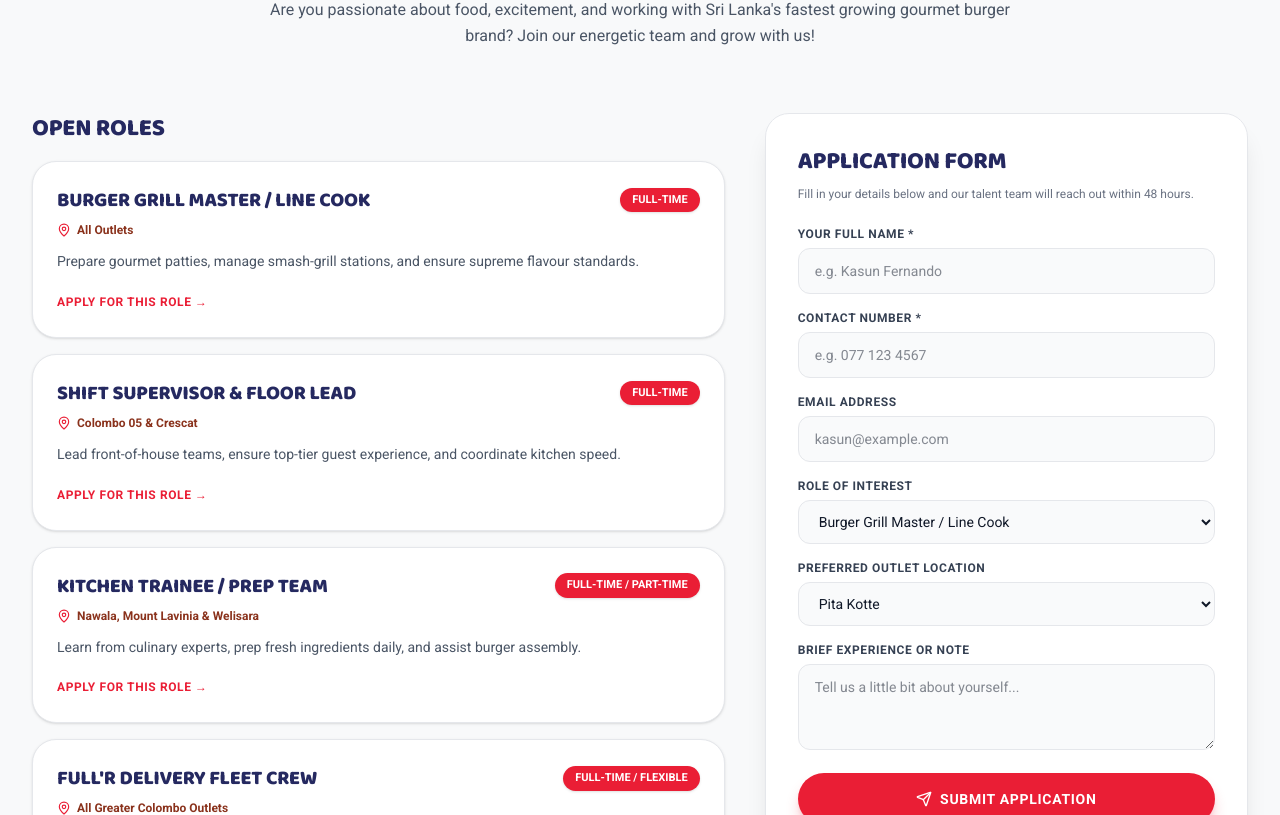
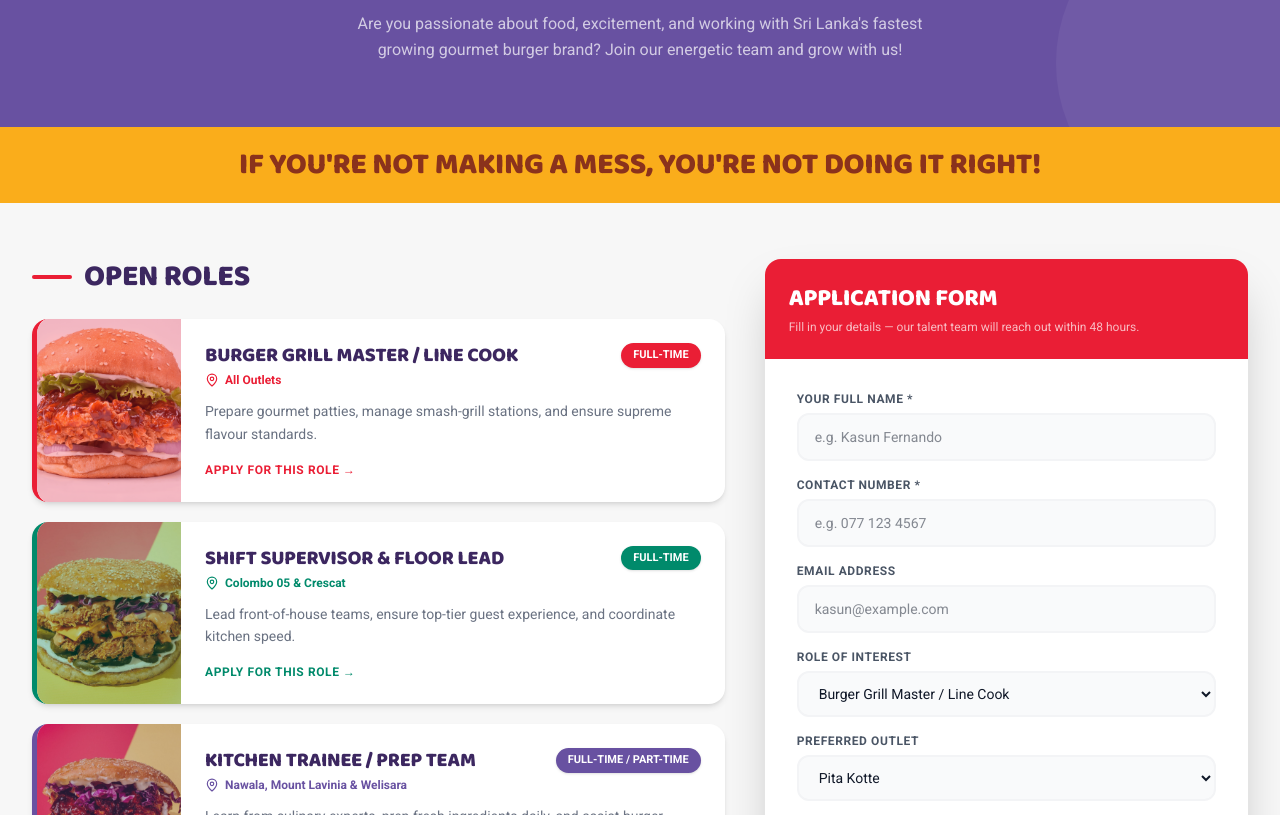
Before and after one commit to bees-arc/fullr, a Next.js app: page /careers in a window 1280 px wide. Shown: the part 345-1160 px from the top of the page. Built offline with nearby package versions, Linux system fonts and the light colour scheme.

Commit message:
feat: add careers page with job openings and application form

```diff
--- a/src/app/careers/page.tsx
+++ b/src/app/careers/page.tsx
@@ -1,7 +1,15 @@
 "use client";
 
 import React, { useState } from "react";
-import { Briefcase, Send, CheckCircle2, Phone, MapPin } from "lucide-react";
+import Image from "next/image";
+import { Send, CheckCircle2, MapPin } from "lucide-react";
+
+const ROLE_COLORS = [
+  { bg: "#EA1E35", light: "#fde8eb" },
+  { bg: "#008A6B", light: "#e0f5f0" },
+  { bg: "#6851A1", light: "#ede8f7" },
+  { bg: "#FAAD1B", light: "#fff8e1" },
+];
 
 export default function CareersPage() {
   const [submitted, setSubmitted] = useState(false);
@@ -20,24 +28,28 @@ export default function CareersPage() {
       type: "Full-Time",
       outlet: "All Outlets",
       desc: "Prepare gourmet patties, manage smash-grill stations, and ensure supreme flavour standards.",
+      image: "/assets/Dragon-Bait-banner.jpg",
     },
     {
       title: "Shift Supervisor & Floor Lead",
       type: "Full-Time",
       outlet: "Colombo 05 & Crescat",
       desc: "Lead front-of-house teams, ensure top-tier guest experience, and coordinate kitchen speed.",
+      image: "/assets/Gojira.jpg",
     },
     {
       title: "Kitchen Trainee / Prep Team",
       type: "Full-Time / Part-Time",
       outlet: "Nawala, Mount Lavinia & Welisara",
       desc: "Learn from culinary experts, prep fresh ingredients daily, and assist burger assembly.",
+      image: "/assets/Kong.jpg",
     },
     {
       title: "Full'r Delivery Fleet Crew",
       type: "Full-Time / Flexible",
       outlet: "All Greater Colombo Outlets",
       desc: "Fast, friendly delivery riders equipped to bring sizzling hot burgers straight to hungry foodies.",
+      image: "/assets/Loaded-Fries.jpg",
     },
   ];
 
@@ -47,183 +59,201 @@ export default function CareersPage() {
   };
 
   return (
-    <div className="pt-24 lg:pt-32 pb-24 bg-[#f8f9fa] min-h-screen text-gray-900">
-      <div className="max-w-7xl mx-auto px-4 sm:px-6 lg:px-8">
-        {/* Header from original site */}
-        <div className="text-center max-w-3xl mx-auto mb-16">
-          <div className="inline-flex items-center gap-2 px-4 py-1.5 rounded-full bg-[#EA1E35]/10 border border-[#EA1E35]/20 text-[#EA1E35] text-xs font-black uppercase tracking-wider mb-3">
-            <Briefcase className="w-3.5 h-3.5" />
-            <span>Join The Full&apos;r Crew</span>
-          </div>
+    <div className="min-h-screen">
 
-          <h1 className="font-display text-4xl sm:text-6xl font-black text-[#252960] uppercase tracking-tight">
-            APPLY TODAY, <span className="text-[#EA1E35]">SHAPE TOMORROW!</span>
+      {/* ── Hero Banner ───────────────────────────── */}
+      <section className="relative bg-[#6851A1] pt-28 pb-16 px-4 text-center overflow-hidden">
+        <div className="absolute -top-20 -left-20 w-72 h-72 rounded-full bg-white/5 pointer-events-none" />
+        <div className="absolute -bottom-24 -right-24 w-80 h-80 rounded-full bg-white/5 pointer-events-none" />
+        <div className="relative z-10 max-w-3xl mx-auto">
+          <p className="font-script text-3xl sm:text-4xl text-[#FAAD1B] mb-2 drop-shadow">
+            Join The Full&apos;r Crew
+          </p>
+          <h1 className="font-display text-5xl sm:text-7xl font-black text-white uppercase tracking-tight leading-tight drop-shadow-lg">
+            APPLY TODAY,<br />
+            <span className="text-[#FAAD1B]">SHAPE TOMORROW!</span>
           </h1>
-
-          <p className="font-script text-2xl sm:text-3xl text-[#FAAD1B] mt-1">
-            If you&apos;re not making a mess, you&apos;re not doing it right
-          </p>
-
-          <p className="text-gray-600 text-sm sm:text-base mt-3 leading-relaxed">
+          <p className="text-white/70 text-sm sm:text-base mt-4 max-w-xl mx-auto leading-relaxed">
             Are you passionate about food, excitement, and working with Sri Lanka&apos;s fastest growing gourmet burger brand? Join our energetic team and grow with us!
           </p>
         </div>
+      </section>
 
-        {/* Positions & Form Grid */}
-        <div className="grid grid-cols-1 lg:grid-cols-12 gap-10 items-start">
-          {/* Left: Positions List */}
-          <div className="lg:col-span-7 space-y-4">
-            <h2 className="font-display text-2xl font-black text-[#252960] uppercase mb-4">
-              OPEN ROLES
+      {/* ── Yellow divider band ──────────────────── */}
+      <div className="bg-[#FAAD1B] py-5 px-6 text-center">
+        <p className="font-display text-2xl sm:text-3xl font-black text-[#8A321C] uppercase tracking-tight">
+          If you&apos;re not making a mess, you&apos;re not doing it right!
+        </p>
+      </div>
+
+      {/* ── Content Grid ─────────────────────────── */}
+      <div className="bg-[#f7f7f7]">
+        <div className="max-w-7xl mx-auto px-4 sm:px-6 lg:px-8 py-14 grid grid-cols-1 lg:grid-cols-12 gap-10 items-start">
+
+          {/* Left: Open Roles ───────────────── */}
+          <div className="lg:col-span-7 space-y-5">
+            <div className="flex items-center gap-3 mb-6">
+              <div className="h-1 w-10 rounded-full bg-[#EA1E35]" />
+              <h2 className="font-display text-3xl font-black text-[#3C2760] uppercase">
+                Open Roles
               </h2>
+            </div>
 
-            {positions.map((pos, idx) => (
+            {positions.map((pos, idx) => {
+              const color = ROLE_COLORS[idx % ROLE_COLORS.length];
+              return (
                 <div
                   key={idx}
-                className="bg-white border border-gray-200 rounded-3xl p-6 hover:border-[#EA1E35] transition-all shadow-sm hover:shadow-xl"
+                  className="bg-white rounded-2xl overflow-hidden shadow-md hover:shadow-xl transition-all hover:-translate-y-0.5 flex"
+                  style={{ borderLeft: `5px solid ${color.bg}` }}
                 >
-                <div className="flex flex-wrap items-center justify-between gap-2 mb-2">
-                  <h3 className="font-display text-xl font-black text-[#252960] uppercase">
+                  {/* Side food image */}
+                  <div className="relative w-28 sm:w-36 flex-shrink-0 hidden sm:block">
+                    <Image
+                      src={pos.image}
+                      alt={pos.title}
+                      fill
+                      className="object-cover"
+                    />
+                    <div
+                      className="absolute inset-0 opacity-30"
+                      style={{ backgroundColor: color.bg }}
+                    />
+                  </div>
+
+                  {/* Card content */}
+                  <div className="p-5 sm:p-6 flex flex-col flex-1">
+                    <div className="flex flex-wrap items-start justify-between gap-2 mb-1">
+                      <h3
+                        className="font-display text-xl font-black uppercase leading-tight"
+                        style={{ color: "#3C2760" }}
+                      >
                         {pos.title}
                       </h3>
-                  <span className="px-3 py-1 rounded-full bg-[#EA1E35] text-white text-[11px] font-black uppercase shadow-sm">
+                      <span
+                        className="px-3 py-1 rounded-full text-white text-[11px] font-black uppercase shadow-sm flex-shrink-0"
+                        style={{ backgroundColor: color.bg }}
+                      >
                         {pos.type}
                       </span>
                     </div>
 
-                <div className="flex items-center gap-1.5 text-xs text-[#8A321C] font-semibold mb-3">
-                  <MapPin className="w-3.5 h-3.5 text-[#EA1E35]" />
+                    <div className="flex items-center gap-1.5 text-xs font-semibold mb-3" style={{ color: color.bg }}>
+                      <MapPin className="w-3.5 h-3.5" />
                       <span>{pos.outlet}</span>
                     </div>
 
-                <p className="text-xs sm:text-sm text-gray-600 leading-relaxed mb-4">
+                    <p className="text-xs sm:text-sm text-gray-500 leading-relaxed mb-4 flex-1">
                       {pos.desc}
                     </p>
 
                     <button
                       onClick={() => {
                         setFormData((prev) => ({ ...prev, position: pos.title }));
-                    const el = document.getElementById("apply-form");
-                    el?.scrollIntoView({ behavior: "smooth" });
+                        document.getElementById("apply-form")?.scrollIntoView({ behavior: "smooth" });
                       }}
-                  className="text-xs font-black uppercase tracking-wider text-[#EA1E35] hover:underline"
+                      className="self-start text-xs font-black uppercase tracking-wider transition-all hover:opacity-80"
+                      style={{ color: color.bg }}
                     >
                       Apply For This Role →
                     </button>
                   </div>
-            ))}
+                </div>
+              );
+            })}
           </div>
 
-          {/* Right: Application Form (Crisp White Card, NO black) */}
+          {/* Right: Application Form ─────────── */}
           <div className="lg:col-span-5" id="apply-form">
-            <div className="bg-white border border-gray-200 rounded-3xl p-6 sm:p-8 shadow-xl sticky top-28">
-              <h2 className="font-display text-2xl font-black text-[#252960] uppercase mb-2">
-                APPLICATION FORM
+            <div
+              className="rounded-2xl overflow-hidden shadow-2xl sticky top-24"
+            >
+              {/* Form header */}
+              <div className="bg-[#EA1E35] px-6 py-6">
+                <h2 className="font-display text-2xl font-black text-white uppercase">
+                  Application Form
                 </h2>
-              <p className="text-xs text-gray-500 mb-6">
-                Fill in your details below and our talent team will reach out within 48 hours.
+                <p className="text-white/70 text-xs mt-1">
+                  Fill in your details — our talent team will reach out within 48 hours.
                 </p>
+              </div>
 
+              <div className="bg-white p-6 sm:p-8">
                 {submitted ? (
-                <div className="text-center py-12 space-y-4">
-                  <div className="w-16 h-16 rounded-full bg-emerald-100 text-emerald-600 flex items-center justify-center mx-auto">
-                    <CheckCircle2 className="w-8 h-8" />
+                  <div className="text-center py-10 space-y-4">
+                    <div
+                      className="w-16 h-16 rounded-full flex items-center justify-center mx-auto"
+                      style={{ backgroundColor: "#008A6B" }}
+                    >
+                      <CheckCircle2 className="w-8 h-8 text-white" />
                     </div>
-                  <h3 className="font-display text-2xl font-black text-gray-900">
+                    <h3 className="font-display text-2xl font-black text-[#3C2760]">
                       APPLICATION RECEIVED!
                     </h3>
-                  <p className="text-xs sm:text-sm text-gray-600 leading-relaxed">
-                    Thank you for applying to Full&apos;r Burgers! We are reviewing your details and our recruitment team will call you soon.
+                    <p className="text-xs sm:text-sm text-gray-500 leading-relaxed">
+                      Thank you for applying to Full&apos;r Burgers! Our recruitment team will call you soon.
                     </p>
                     <button
                       onClick={() => setSubmitted(false)}
-                    className="px-6 py-2.5 rounded-full bg-[#EA1E35] text-white font-black text-xs uppercase shadow-md"
+                      className="px-6 py-2.5 rounded-full bg-[#EA1E35] text-white font-black text-xs uppercase shadow-md hover:bg-[#c91328] transition-colors"
                     >
                       Submit Another
                     </button>
                   </div>
                 ) : (
                   <form onSubmit={handleSubmit} className="space-y-4">
-                  <div>
-                    <label className="block text-xs font-bold text-gray-700 uppercase tracking-wider mb-1.5">
-                      Your Full Name *
+                    {[
+                      { label: "Your Full Name *", key: "name", type: "text", placeholder: "e.g. Kasun Fernando", required: true },
+                      { label: "Contact Number *", key: "phone", type: "tel", placeholder: "e.g. 077 123 4567", required: true },
+                      { label: "Email Address", key: "email", type: "email", placeholder: "kasun@example.com", required: false },
+                    ].map((f) => (
+                      <div key={f.key}>
+                        <label className="block text-xs font-black text-gray-600 uppercase tracking-wider mb-1.5">
+                          {f.label}
                         </label>
                         <input
-                      type="text"
-                      required
-                      placeholder="e.g. Kasun Fernando"
-                      value={formData.name}
-                      onChange={(e) => setFormData({ ...formData, name: e.target.value })}
-                      className="w-full px-4 py-3 rounded-xl bg-gray-50 border border-gray-200 text-gray-900 text-sm focus:outline-none focus:border-[#EA1E35]"
+                          type={f.type}
+                          required={f.required}
+                          placeholder={f.placeholder}
+                          value={formData[f.key as keyof typeof formData]}
+                          onChange={(e) => setFormData({ ...formData, [f.key]: e.target.value })}
+                          className="w-full px-4 py-3 rounded-xl bg-gray-50 border-2 border-gray-100 text-gray-900 text-sm focus:outline-none focus:border-[#EA1E35] transition-colors"
                         />
                       </div>
+                    ))}
 
                     <div>
-                    <label className="block text-xs font-bold text-gray-700 uppercase tracking-wider mb-1.5">
-                      Contact Number *
-                    </label>
-                    <input
-                      type="tel"
-                      required
-                      placeholder="e.g. 077 123 4567"
-                      value={formData.phone}
-                      onChange={(e) => setFormData({ ...formData, phone: e.target.value })}
-                      className="w-full px-4 py-3 rounded-xl bg-gray-50 border border-gray-200 text-gray-900 text-sm focus:outline-none focus:border-[#EA1E35]"
-                    />
-                  </div>
-
-                  <div>
-                    <label className="block text-xs font-bold text-gray-700 uppercase tracking-wider mb-1.5">
-                      Email Address
-                    </label>
-                    <input
-                      type="email"
-                      placeholder="kasun@example.com"
-                      value={formData.email}
-                      onChange={(e) => setFormData({ ...formData, email: e.target.value })}
-                      className="w-full px-4 py-3 rounded-xl bg-gray-50 border border-gray-200 text-gray-900 text-sm focus:outline-none focus:border-[#EA1E35]"
-                    />
-                  </div>
-
-                  <div>
-                    <label className="block text-xs font-bold text-gray-700 uppercase tracking-wider mb-1.5">
+                      <label className="block text-xs font-black text-gray-600 uppercase tracking-wider mb-1.5">
                         Role of Interest
                       </label>
                       <select
                         value={formData.position}
                         onChange={(e) => setFormData({ ...formData, position: e.target.value })}
-                      className="w-full px-4 py-3 rounded-xl bg-gray-50 border border-gray-200 text-gray-900 text-sm focus:outline-none focus:border-[#EA1E35]"
+                        className="w-full px-4 py-3 rounded-xl bg-gray-50 border-2 border-gray-100 text-gray-900 text-sm focus:outline-none focus:border-[#EA1E35] transition-colors"
                       >
                         {positions.map((p) => (
-                        <option key={p.title} value={p.title}>
-                          {p.title}
-                        </option>
+                          <option key={p.title} value={p.title}>{p.title}</option>
                         ))}
                       </select>
                     </div>
 
                     <div>
-                    <label className="block text-xs font-bold text-gray-700 uppercase tracking-wider mb-1.5">
-                      Preferred Outlet Location
+                      <label className="block text-xs font-black text-gray-600 uppercase tracking-wider mb-1.5">
+                        Preferred Outlet
                       </label>
                       <select
                         value={formData.outlet}
                         onChange={(e) => setFormData({ ...formData, outlet: e.target.value })}
-                      className="w-full px-4 py-3 rounded-xl bg-gray-50 border border-gray-200 text-gray-900 text-sm focus:outline-none focus:border-[#EA1E35]"
+                        className="w-full px-4 py-3 rounded-xl bg-gray-50 border-2 border-gray-100 text-gray-900 text-sm focus:outline-none focus:border-[#EA1E35] transition-colors"
                       >
-                      <option value="Pita Kotte">Pita Kotte</option>
-                      <option value="Crescat Boulevard">Crescat Boulevard (Colombo 03)</option>
-                      <option value="Colombo 05">Colombo 05 (D.S. Fonseka)</option>
-                      <option value="Nawala">Nawala</option>
-                      <option value="Mount Lavinia">Mount Lavinia</option>
-                      <option value="Welisara">Welisara</option>
-                      <option value="Maharagama">Maharagama / Boralesgamuwa</option>
-                      <option value="Thalawathugoda">Thalawathugoda</option>
+                        {["Pita Kotte","Crescat Boulevard","Colombo 05","Nawala","Mount Lavinia","Welisara","Maharagama","Thalawathugoda"].map((o) => (
+                          <option key={o} value={o}>{o}</option>
+                        ))}
                       </select>
                     </div>
 
                     <div>
-                    <label className="block text-xs font-bold text-gray-700 uppercase tracking-wider mb-1.5">
+                      <label className="block text-xs font-black text-gray-600 uppercase tracking-wider mb-1.5">
                         Brief Experience or Note
                       </label>
                       <textarea
@@ -231,16 +261,16 @@ export default function CareersPage() {
                         placeholder="Tell us a little bit about yourself..."
                         value={formData.message}
                         onChange={(e) => setFormData({ ...formData, message: e.target.value })}
-                      className="w-full px-4 py-3 rounded-xl bg-gray-50 border border-gray-200 text-gray-900 text-sm focus:outline-none focus:border-[#EA1E35]"
+                        className="w-full px-4 py-3 rounded-xl bg-gray-50 border-2 border-gray-100 text-gray-900 text-sm focus:outline-none focus:border-[#EA1E35] transition-colors resize-none"
                       />
                     </div>
 
                     <button
                       type="submit"
-                    className="w-full py-4 rounded-full bg-[#EA1E35] hover:bg-[#c91328] text-white font-black text-sm uppercase tracking-wider shadow-lg shadow-[#EA1E35]/30 transition-transform active:scale-95 flex items-center justify-center gap-2"
+                      className="w-full py-4 rounded-xl bg-[#EA1E35] hover:bg-[#c91328] text-white font-black text-sm uppercase tracking-wider shadow-lg transition-all hover:scale-[1.02] active:scale-95 flex items-center justify-center gap-2"
                     >
                       <Send className="w-4 h-4" />
-                    <span>SUBMIT APPLICATION</span>
+                      Submit Application
                     </button>
                   </form>
                 )}
@@ -249,5 +279,18 @@ export default function CareersPage() {
           </div>
         </div>
       </div>
+
+      {/* ── Bottom CTA ───────────────────────────── */}
+      <section className="bg-[#008A6B] py-12 px-4 text-center">
+        <p className="font-script text-3xl text-[#FAAD1B] mb-1">Ready to own your mess?</p>
+        <h2 className="font-display text-3xl sm:text-5xl font-black text-white uppercase">
+          Come Be Part of The Full&apos;r Family
+        </h2>
+        <p className="text-white/60 text-sm mt-3 max-w-md mx-auto">
+          8 outlets and counting — there&apos;s a role for every kind of food lover.
+        </p>
+      </section>
+
+    </div>
   );
 }
```
Lines whose indentation alone changed are shown as unchanged.
